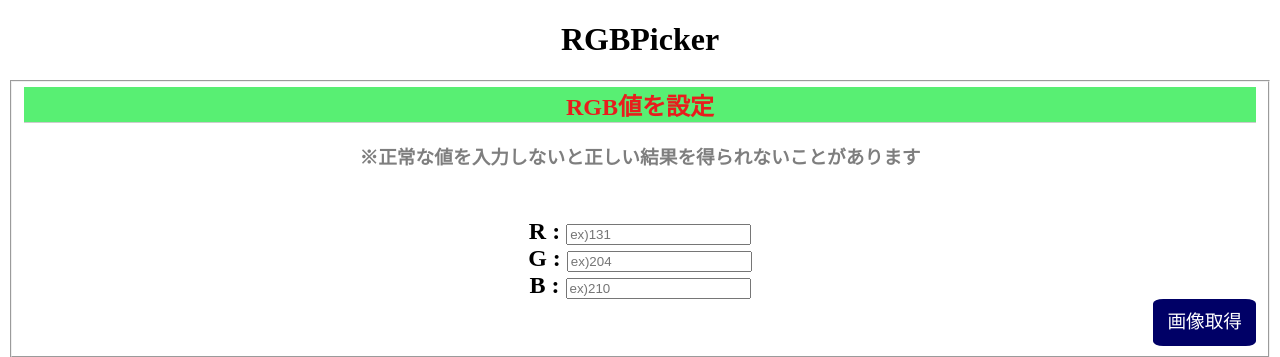
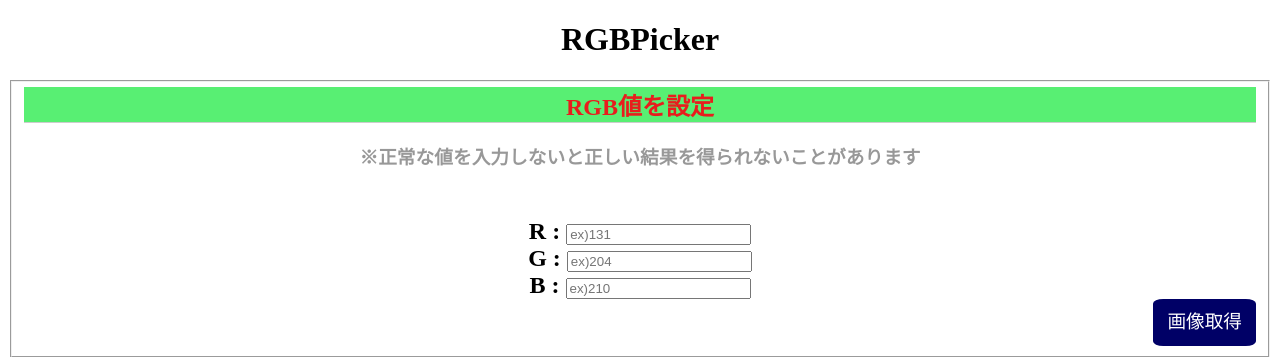
Before and after one commit to 2022AIT-OOP2-G12/GUIapp, a Flask app: page / in a window 1280 px wide. Shown: the top 357 px of the page. Run offline with Flask 2, Linux system fonts and the light colour scheme.

Commit message:
再リクエスト

```diff
--- a/static/style.css
+++ b/static/style.css
@@ -15,7 +15,7 @@ h2 {
 }
 
 h3 {
-  opacity: 0.5;
+  opacity: 0.4;
   text-align: center;
 }
 
```
